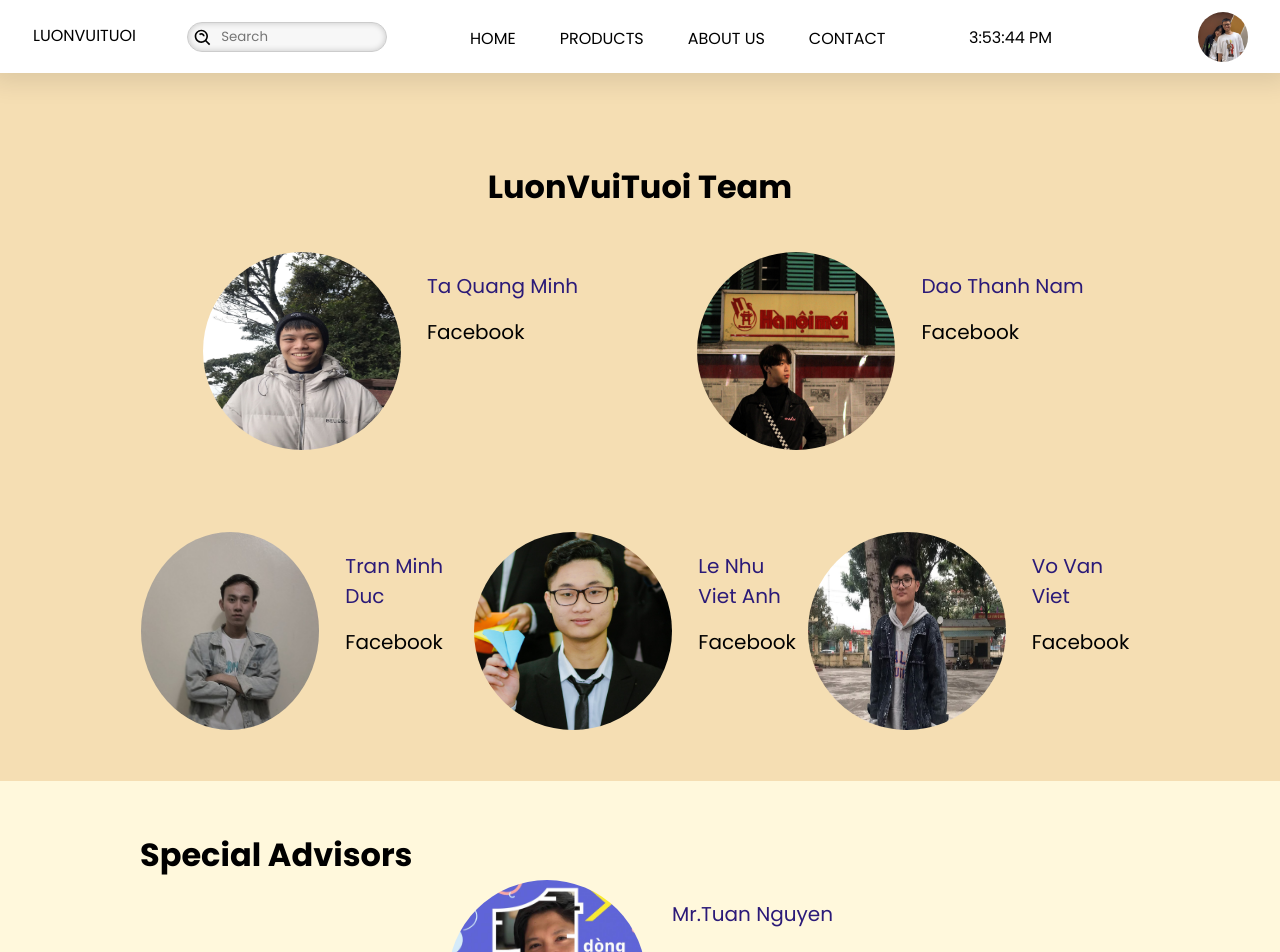
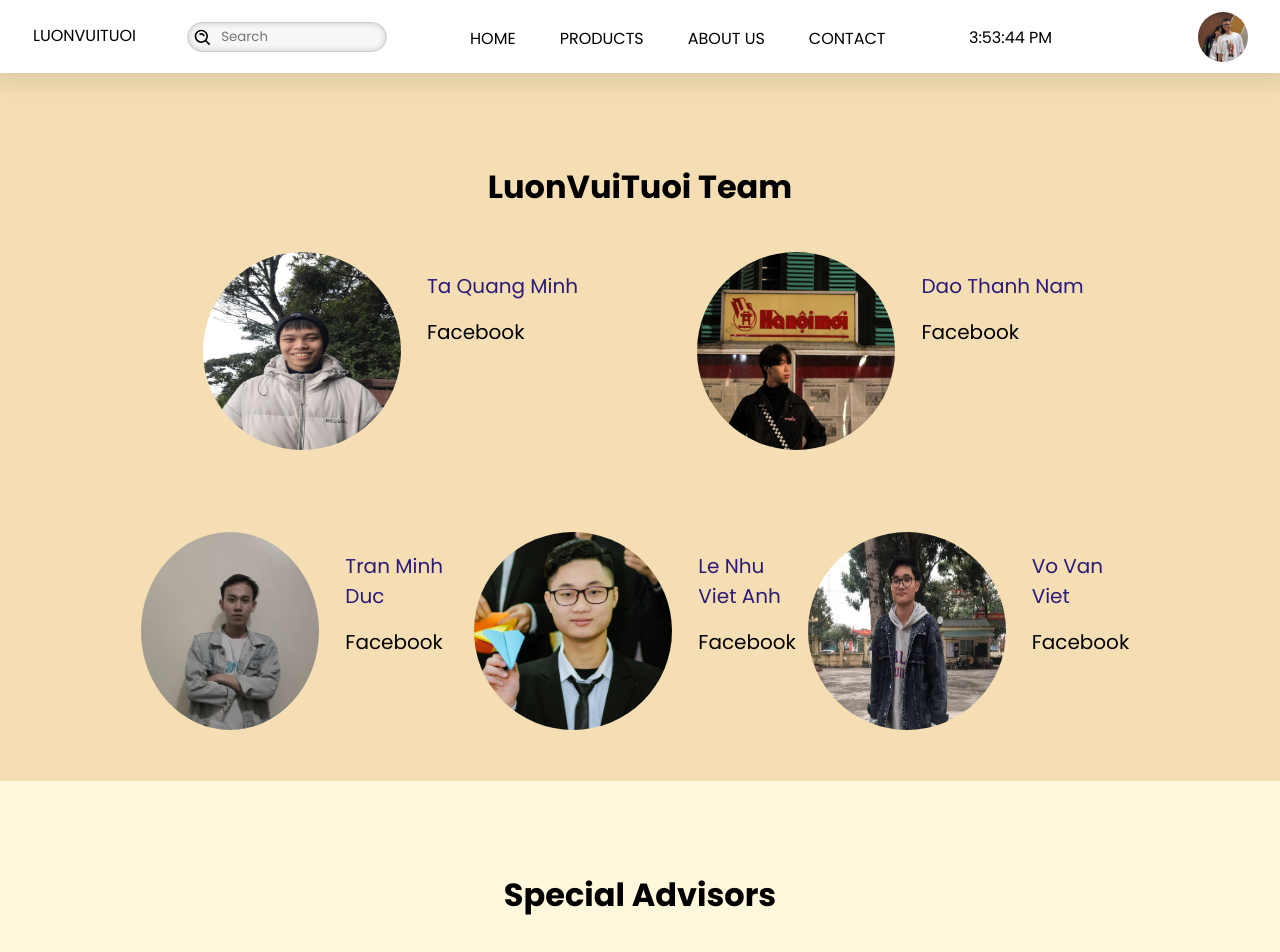
Before and after one commit to T2108A-Luonvuituoi-G1/Origami-eProject, a React (Create React App) app: page /aboutus in a window 1280 px wide. Shown: the top 952 px of the page. Built offline with nearby package versions, Linux system fonts and the light colour scheme.

Commit message:
Update AboutUs.js

```diff
--- a/src/OrigamiPage/AboutUs/Components/AboutUs.js
+++ b/src/OrigamiPage/AboutUs/Components/AboutUs.js
@@ -90,7 +90,7 @@ export default class AboutUs extends Component {
         </div>
         <div className="about_teacher">
           <div className="container">
-            <h1>Special Advisors</h1>
+            <h1 className="Title">Special Advisors</h1>
             <div className="card">
               <img src={MrT}    alt="avatar" />
               <div>
```
